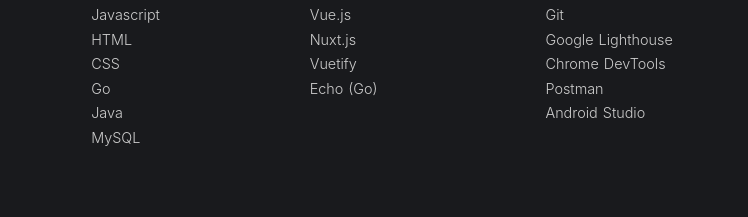
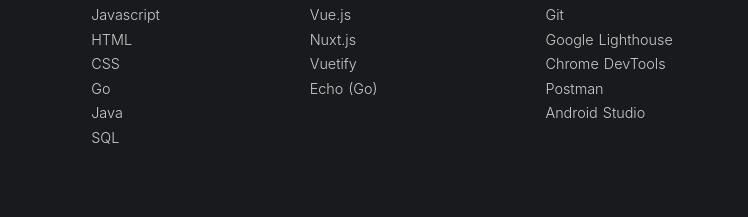
Before and after one commit to joepw/joepw.github.io, a Nuxt app: page / in a window 1280 px wide. Shown: the part 1520-1737 px from the top of the page, without its empty margins (258-1006 px from the left). Built offline with nearby package versions, Linux system fonts and the light colour scheme.

Commit message:
rename MySQL to SQL

```diff
--- a/pages/index.vue
+++ b/pages/index.vue
@@ -136,7 +136,7 @@
       skills: [
         {
           label: 'Languages',
-          items: ['Javascript', 'HTML', 'CSS', 'Go', 'Java', 'MySQL']
+          items: ['Javascript', 'HTML', 'CSS', 'Go', 'Java', 'SQL']
         },
         {
           label: 'Frameworks',
```
